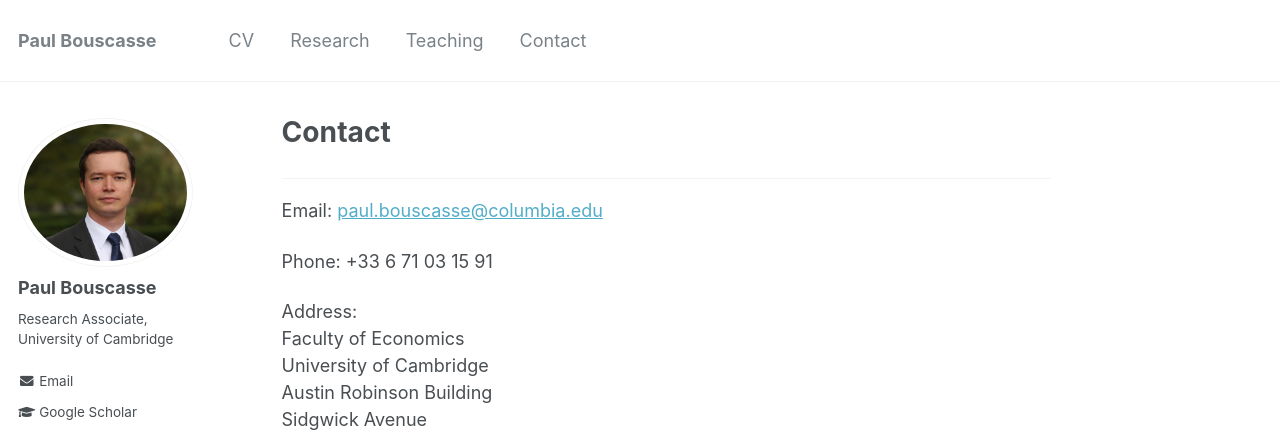
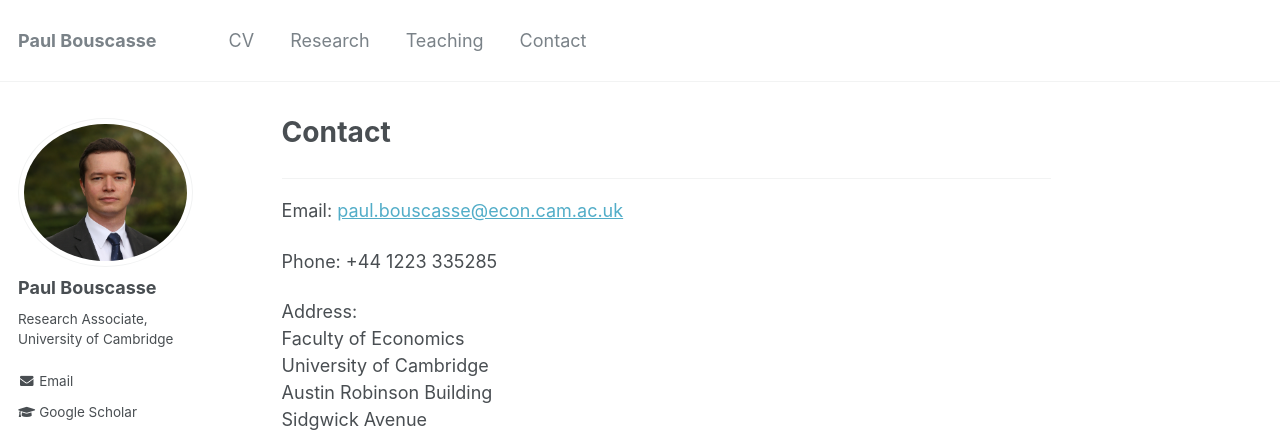
Before and after one commit to paul-bouscasse/paul-bouscasse.github.io, a Jekyll site: the page built from _pages/contact.md, in a window 1280 px wide. Shown: the top 432 px of the page. Built offline with Jekyll 4.4.1, drawn with Linux system fonts in a browser that asks for light colours.

Commit message:
Cambridge address

```diff
--- a/_pages/contact.md
+++ b/_pages/contact.md
@@ -6,9 +6,9 @@ author_profile: true
 ---
 <hr />
 
-Email: [paul.bouscasse@columbia.edu](mailto:paul.bouscasse@columbia.edu)
+Email: [paul.bouscasse@econ.cam.ac.uk](mailto:paul.bouscasse@econ.cam.ac.uk)
 
-Phone: +33 6 71 03 15 91
+Phone: +44 1223 335285
 
 Address:
 Faculty of Economics
```
Also changed, not shown: 1 other file.
